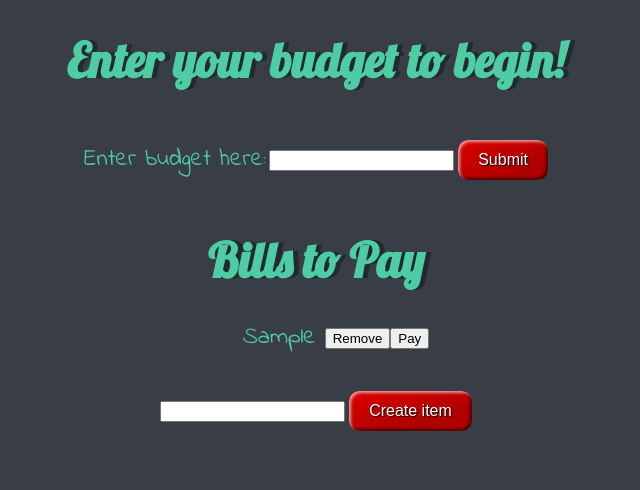
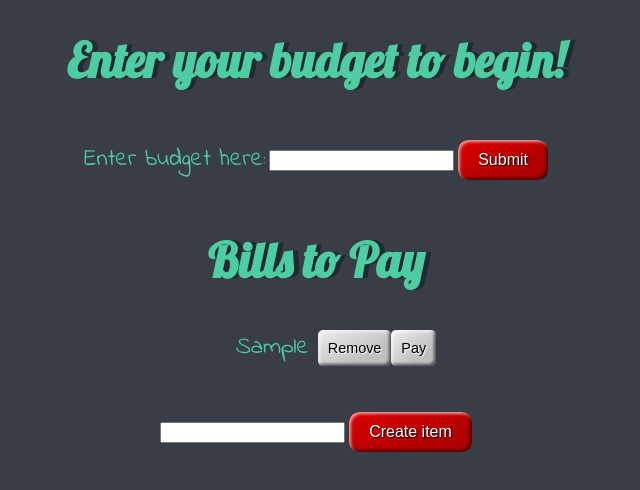
Before and after one commit to DylanHockersmith/hackathon2022, a plain HTML site: page index.html in a window 1280 px wide. Both pictures are taken after typing "Sample" into the empty fields and a click on the button "Create item". Shown: the whole page, without its empty margins (324-964 px from the left). Drawn offline with Linux system fonts and the light colour scheme.

Commit message:
small changes to buttons

```diff
--- a/index.js
+++ b/index.js
@@ -30,7 +30,7 @@ subButton.addEventListener("click", getBudget);
 
 
 function createItem(x) {
-  let dButton = `<li>${x} <button onclick="deleteItem(this)">Remove</button><button onclick="payBill(this, 'green')">Pay</button></li>`;
+  let dButton = `<li>${x} <button onclick="deleteItem(this)">Remove</button><button onclick="payBill(this, 'grey', 'green')">Pay</button></li>`;
   ourList.insertAdjacentHTML("beforeend", dButton);
   ourField.value = "";
   ourField.focus;
@@ -40,6 +40,7 @@ function deleteItem(elementToDelete) {
   elementToDelete.parentElement.remove();
 }
 
-function payBill(element, color) {
+function payBill(element, color, backgroundColor) {
     element.style.color = color;
+    element.style.backgroundColor = backgroundColor;
   }
--- a/src/styles.css
+++ b/src/styles.css
@@ -25,6 +25,35 @@ body {
   ul {
     list-style-type: none;
   }
+
+  button {
+    border: 0;
+    line-height: 2.5;
+    padding: 0 10px;
+    margin: 10px 0;
+    font-size: 0.9rem;
+    text-align: justify;
+    color: #000000;
+    text-shadow: 1px 1px 1px rgb(255, 255, 255);
+    border-radius: 5px;
+    background-image: linear-gradient(to top left,
+                                      rgba(0, 0, 0, .2),
+                                      rgba(0, 0, 0, .2) 30%,
+                                      rgba(0, 0, 0, 0));
+    box-shadow: inset 2px 2px 3px rgba(255, 255, 255, .6),
+                inset -2px -2px 3px rgba(0, 0, 0, .6);
+  }
+
+  button:hover {
+    background-color: rgb(140, 185, 182);
+  }
+
+  button:active {
+    box-shadow: inset -2px -2px 3px rgba(255, 255, 255, .6),
+                inset 2px 2px 3px rgba(0, 0, 0, .6);
+  }
+
+ /* classes */
 
 .container {
     width: 70%;
```
